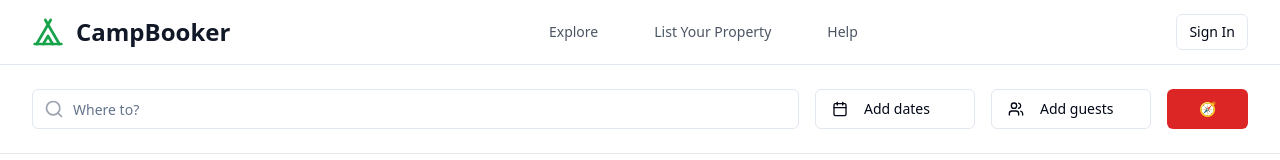
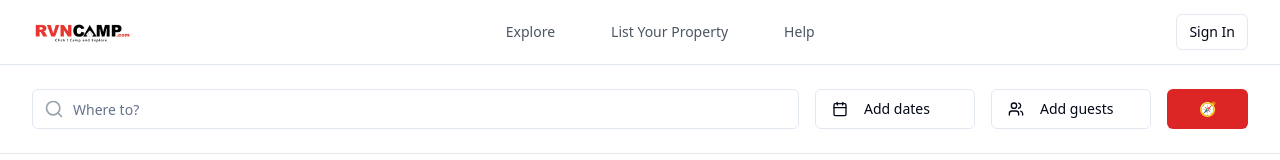
Before and after one commit to carryboyth/camp-vista-filters, a React (Vite) app: page / in a window 1280 px wide. Shown: the top 160 px of the page. Built offline with nearby package versions, Linux system fonts and the light colour scheme.

Commit message:
Replace CampBooker logo
Replaces the text-based CampBooker logo with an image.

```diff
--- a/src/pages/Index.tsx
+++ b/src/pages/Index.tsx
@@ -93,8 +93,11 @@ const Index = () => {
         <div className="max-w-7xl mx-auto px-4 sm:px-6 lg:px-8">
           <div className="flex items-center justify-between h-16">
             <div className="flex items-center">
-              <Tent className="h-8 w-8 text-green-600 mr-3" />
-              <h1 className="text-2xl font-bold text-gray-900">CampBooker</h1>
+              <img
+                src="/lovable-uploads/c7640b69-efe4-4e92-83ba-c7ac7e500c48.png"
+                alt="RVN CAMP"
+                className="h-8 mr-3"
+              />
             </div>
             <nav className="hidden md:flex space-x-8">
               <a href="#" className="text-gray-600 hover:text-gray-900 px-3 py-2 rounded-md text-sm font-medium">Explore</a>
```
Also changed, not shown: public/lovable-uploads/c7640b69-efe4-4e92-83ba-c7ac7e500c48.png (added).
